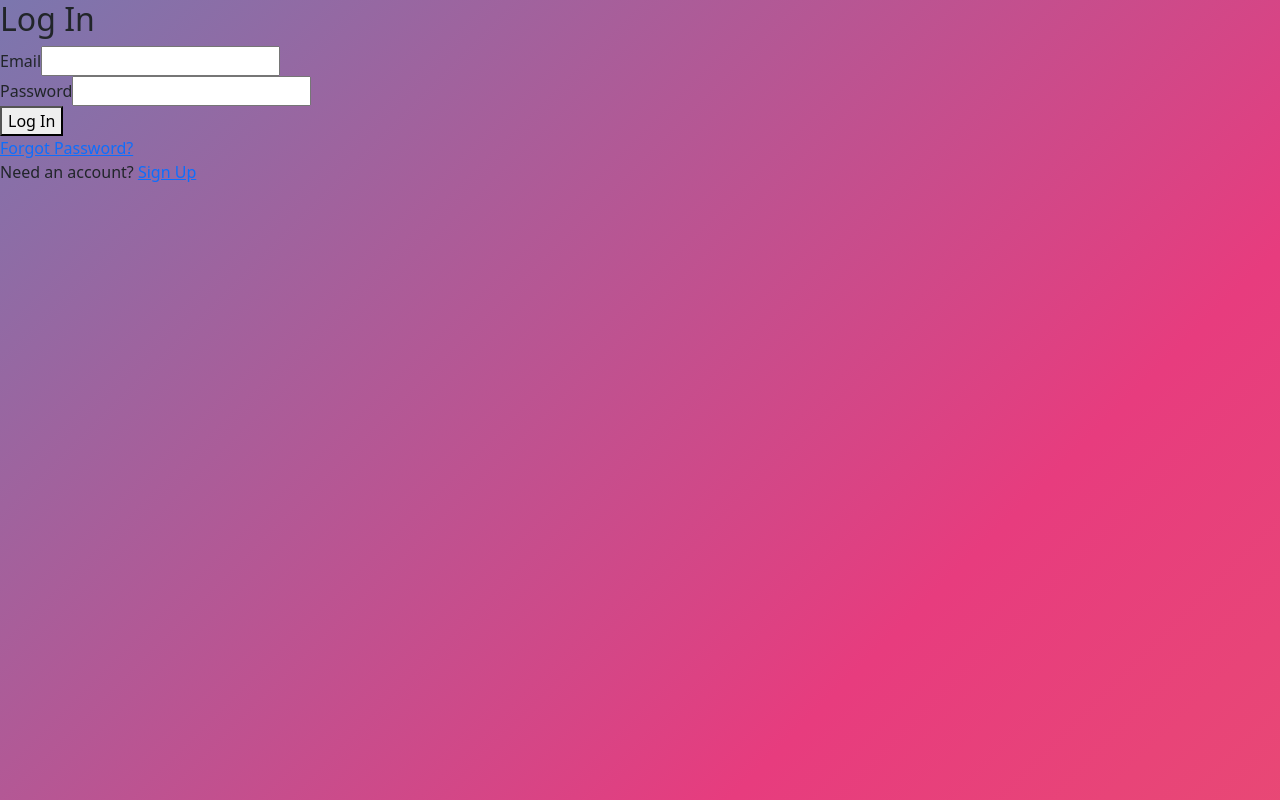
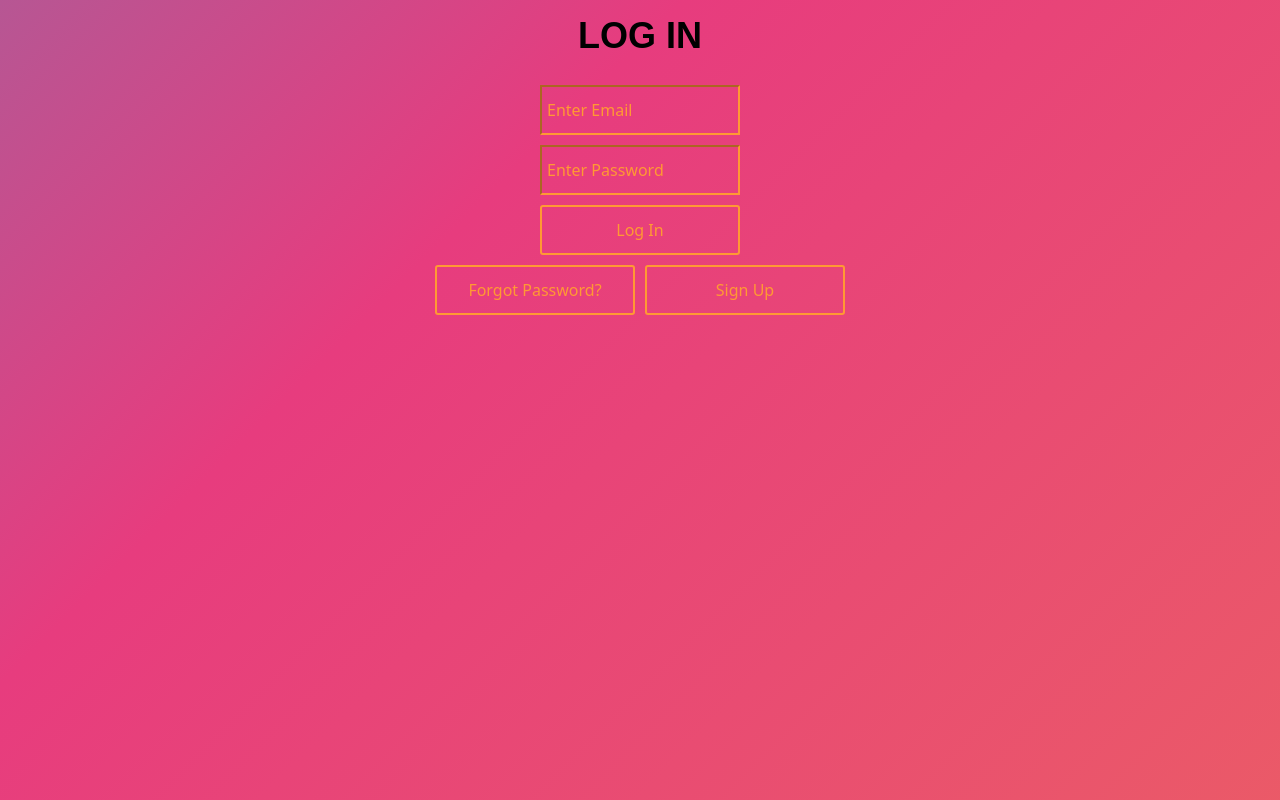
Before and after one commit to benjaminyakobi/Dashboard, a React (Create React App) app: page / in a window 1280 px wide. Built offline with nearby package versions, Linux system fonts and the light colour scheme; no server answers.

Commit message:
Animated background & new buttons with styled-componenets

```diff
--- a/src/components/authentication/Login.js
+++ b/src/components/authentication/Login.js
@@ -1,6 +1,7 @@
 import React, { useRef, useState } from 'react'
 import { useAuth } from '../contexts/AuthContext'
 import { Link, useHistory } from 'react-router-dom'
+import { AppButton, LoginDiv, LoginH1, LoginInput } from '../styles/App.style'
 
 export default function Login() {
     const emailRef = useRef()
@@ -27,27 +28,30 @@ export default function Login() {
     }
     return (
         <>
-            <div>
-                <h2>Log In</h2>
-                {error && <alert variant='danger'>{error}</alert>}
+            <LoginDiv>
+                <LoginH1>Log In</LoginH1>
+                {error && <alert>{error}</alert>}
+            </LoginDiv>
+            <LoginDiv>
                 <form onSubmit={handleSubmit}>
                     <fieldset id='email'>
-                        <label>Email</label>
-                        <input type='email' ref={emailRef} required />
+                        <LoginInput type='email' placeholder='Enter Email' ref={emailRef} required />
                     </fieldset>
                     <fieldset id='password'>
-                        <label>Password</label>
-                        <input type='password' ref={passwordRef} required />
+                        <LoginInput type='password' placeholder='Enter Password' ref={passwordRef} required />
                     </fieldset>
-                    <button disabled={loading} type='submit'>Log In</button>
+                    <AppButton disabled={loading} type='submit'>Log In</AppButton>
                 </form>
-                <div>
-                    <Link to='/forgot-password'>Forgot Password?</Link>
-                </div>
-            </div>
-            <div>
-                Need an account? <Link to='/signup'>Sign Up</Link>
-            </div>
+            </LoginDiv>
+
+            <LoginDiv>
+                <Link to='/forgot-password'>
+                    <AppButton>Forgot Password?</AppButton>
+                </Link>
+                <Link to='/signup'>
+                    <AppButton>Sign Up</AppButton>
+                </Link>
+            </LoginDiv>
         </>
     )
 }
--- a/src/components/styles/App.style.js
+++ b/src/components/styles/App.style.js
@@ -12,11 +12,59 @@ const gradient = keyframes`
             background-position: 0% 50%;
         }
     }
-`
+`;
 
 export const AppDiv = styled.div`
 	background: linear-gradient(-45deg, #ee7752, #e73c7e, #23a6d5, #23d5ab);
 	background-size: 400% 400%;
-	animation: ${gradient} 25s ease infinite;
-	height: 100vh;
-`
+	animation: ${gradient} 15s ease infinite;
+    width: 100vw;
+    height: 100vh;
+`;
+
+export const AppButton = styled.button`
+    border-radius: 3px;
+    border: 2px solid #ff9933;
+    color: #ff9933;
+    margin: 5px;
+    padding: 5px;
+    width: 200px;
+    height: 50px;
+    background: linear-gradient(to right, #eee, #eee);
+    background-repeat: no-repeat;
+    background-size: 0% 100%;
+    transition: background-size 0.5s 0s;
+
+    &:hover{
+      background-size: 100% 100%;
+    }
+`;
+
+export const LoginDiv = styled.div`
+    display: flex;
+    justify-content: center;
+    align-items: center;
+`;
+
+export const LoginH1 = styled.h1`
+    color: black; font-family: 'Raleway',sans-serif; font-size: 36px; font-weight: 800; line-height: 72px;  text-align: center; text-transform: uppercase;
+`;
+
+export const LoginInput = styled.input`
+    padding: 5px;
+    margin: 5px;
+    width: 200px;
+    height: 50px;
+    background: transparent;
+    border-color: #ff9933;
+    background: linear-gradient(to right, #eee, #eee);
+    background-repeat: no-repeat;
+    background-size: 0% 100%;
+    transition: background-size 0.5s 0s;
+    ::placeholder {color: #ff9933;}
+
+    &:focus{
+        outline: none;
+        background-size: 100% 100%;
+    }
+`;
```
